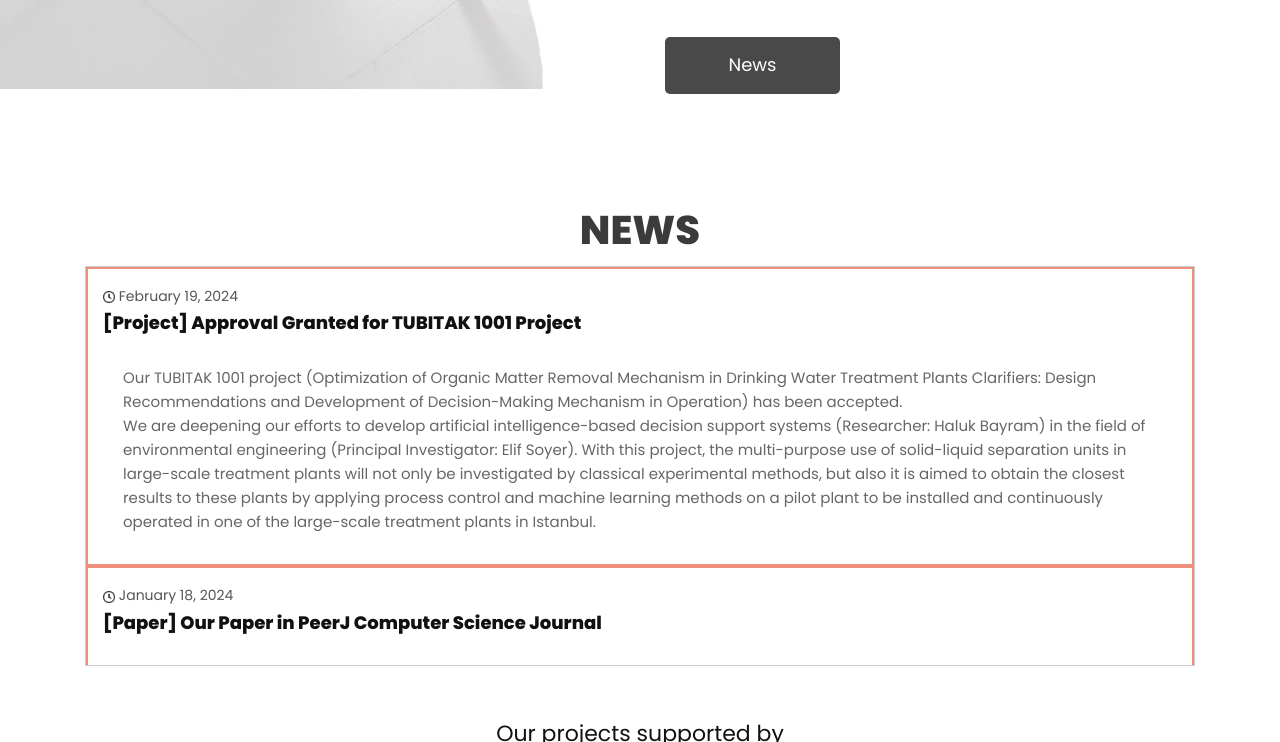
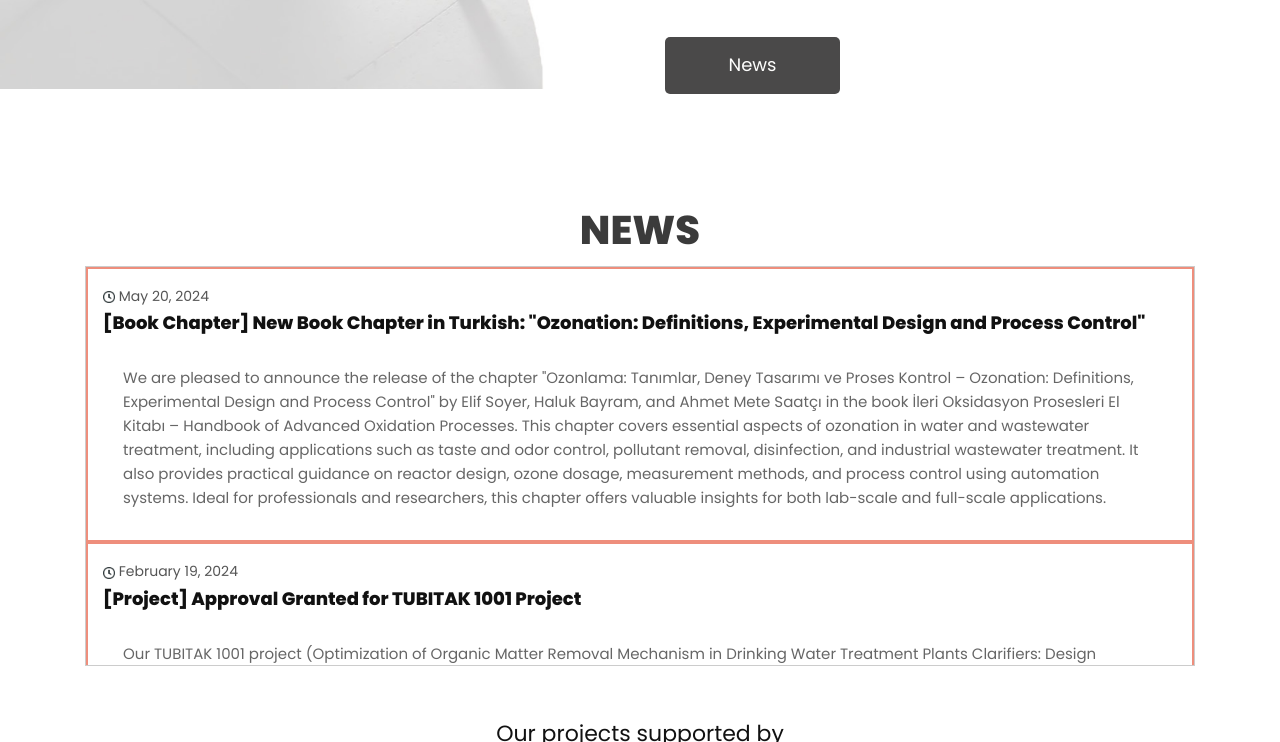
Before and after one commit to FieldRoboticsLab/FieldRoboticsLab.github.io, a plain HTML site: page index.html in a window 1280 px wide. Shown: the part 555-1297 px from the top of the page. Drawn offline with nearby package versions, Linux system fonts and the light colour scheme; files whose address does not match are found by name.

Commit message:
Update index.html - New book chapter

```diff
--- a/index.html
+++ b/index.html
@@ -182,6 +182,13 @@
              <div class="col-md-12">
                   <div class="about_taital"><a id="news" name="news">NEWS</a></div>
                   <div class="duyuru-kutusu">
+
+                     <div class="duyuru">
+                        <img src="images/clock.png" width="12" height="12" scale="0">
+                        <span class="duyuru-tarih">May 20, 2024</span>
+                        <h4 class="duyuru-baslik">[Book Chapter] New Book Chapter in Turkish: "Ozonation: Definitions, Experimental Design and Process Control"</h4>
+                        <p class="duyuru-aciklama">We are pleased to announce the release of the chapter "Ozonlama: Tanımlar, Deney Tasarımı ve Proses Kontrol – Ozonation: Definitions, Experimental Design and Process Control" by Elif Soyer, Haluk Bayram, and Ahmet Mete Saatçı in the book İleri Oksidasyon Prosesleri El Kitabı – Handbook of Advanced Oxidation Processes. This chapter covers essential aspects of ozonation in water and wastewater treatment, including applications such as taste and odor control, pollutant removal, disinfection, and industrial wastewater treatment. It also provides practical guidance on reactor design, ozone dosage, measurement methods, and process control using automation systems. Ideal for professionals and researchers, this chapter offers valuable insights for both lab-scale and full-scale applications.</p>
+                     </div>
 
                      <div class="duyuru">
                         <img src="images/clock.png" width="12" height="12" scale="0">
```
